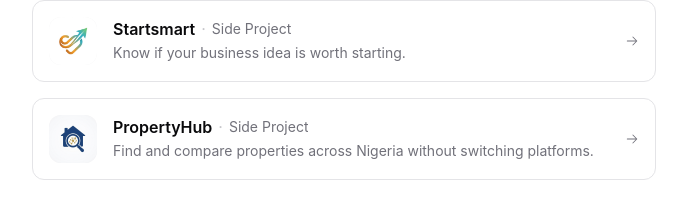
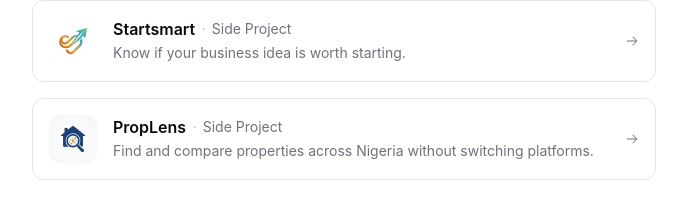
Before and after one commit to Kingovie/portfolio-tailwind, a Next.js app: page / in a window 1280 px wide. Shown: the part 580-785 px from the top of the page, without its empty margins (296-983 px from the left). Built offline with nearby package versions, Linux system fonts and the light colour scheme.

Commit message:
rename PropertyHub to PropLens

```diff
--- a/app/page.tsx
+++ b/app/page.tsx
@@ -25,7 +25,7 @@
   },
   featured: [
     { name: "Startsmart", role: "Side Project", description: "Know if your business idea is worth starting.", url: "/coming-soon?project=Startsmart&image=/startsmart-logo.png", image: "/startsmart-logo.png" },
-    { name: "PropertyHub", role: "Side Project", description: "Find and compare properties across Nigeria without switching platforms.", url: "/coming-soon?project=PropertyHub&image=/propertyhub-logo.png", image: "/propertyhub-logo.png" }
+    { name: "PropLens", role: "Side Project", description: "Find and compare properties across Nigeria without switching platforms.", url: "/coming-soon?project=PropertyHub&image=/propertyhub-logo.png", image: "/propertyhub-logo.png" }
   ],
   projects: [
     { name: "BringGoods", category: "Mobile App", description: "A hyperlocal e-commerce platform that delivers fresh food in under 30 minutes across Lagos, Nigeria with a unique price negotiation feature.", slug: "bringgoods", image: "/projects/Scene-1.png" },
```
